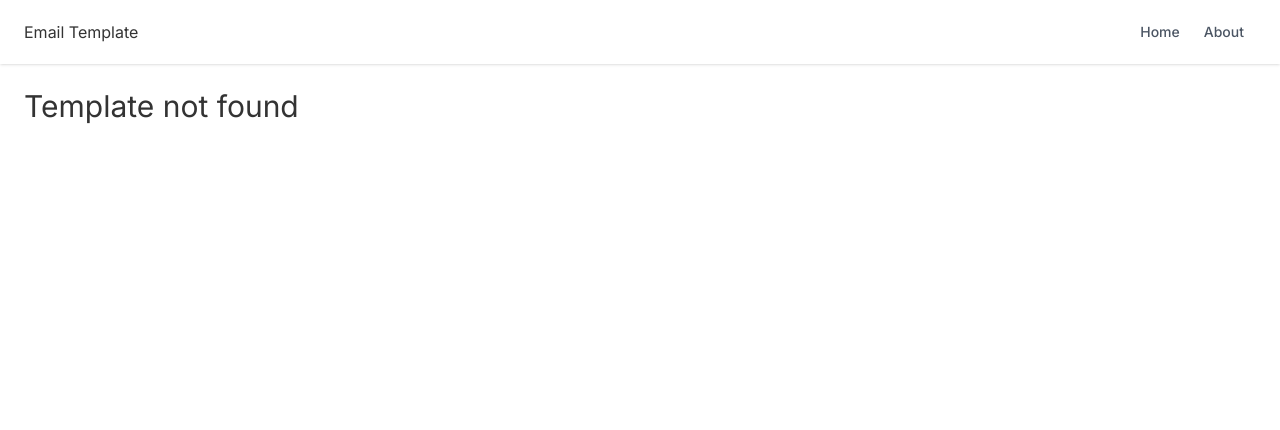
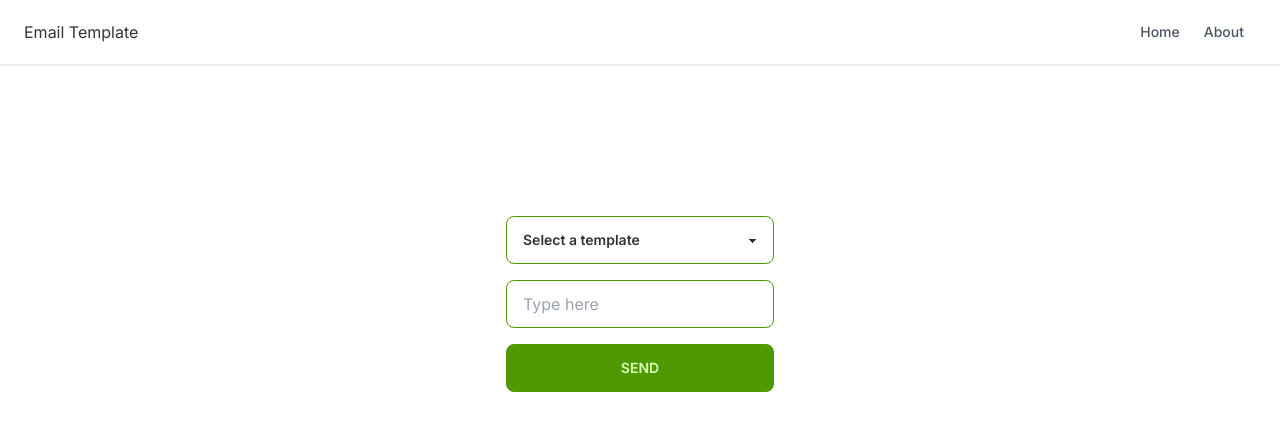
Before and after one commit to aliffaizar/email-template, a Next.js app: page /send-email in a window 1280 px wide. Before the commit this address had no page. Shown: the top 430 px of the page. Built offline with nearby package versions, Linux system fonts and the light colour scheme; what @react-email/components would draw is missing.

Commit message:
add send email page

```diff
--- /dev/null
+++ b/src/app/send-email/page.tsx
@@ -0,0 +1,61 @@
+'use client'
+import { useState } from 'react'
+import { EMAIL_TEMPLATES } from '@/email-template'
+
+export default function SendEmail() {
+  const [template, setTemplate] = useState('')
+  const [email, setEmail] = useState('')
+
+  const submit = async (e: React.FormEvent) => {
+    e.preventDefault()
+    if (!template || !email) return
+    const res = await fetch(
+      `https://email-template-aliffaizar.vercel.app/api/send`,
+      {
+        method: 'POST',
+        headers: { 'Content-Type': 'application/json' },
+        body: JSON.stringify({ template, email }),
+      }
+    )
+    if (res.ok) {
+      alert('Email sent!')
+    } else {
+      alert('Failed to send email')
+    }
+    setTemplate('')
+    setEmail('')
+  }
+
+  return (
+    <div className='w-full h-full flex justify-center items-center'>
+      <form onSubmit={submit} className='flex flex-col gap-4'>
+        <select
+          value={template}
+          onChange={(e) => setTemplate(e.target.value)}
+          required
+          className='select select-primary w-full max-w-xs'
+        >
+          <option value={''} disabled>
+            Select a template
+          </option>
+          {EMAIL_TEMPLATES.map((template) => (
+            <option value={template.template} key={template.name}>
+              {template.name}
+            </option>
+          ))}
+        </select>
+        <input
+          type='email'
+          value={email}
+          onChange={(e) => setEmail(e.target.value)}
+          required
+          placeholder='Type here'
+          className='input input-bordered input-primary w-full max-w-xs'
+        />
+        <button type='submit' className='btn btn-primary w-full max-w-xs'>
+          Send
+        </button>
+      </form>
+    </div>
+  )
+}
```
